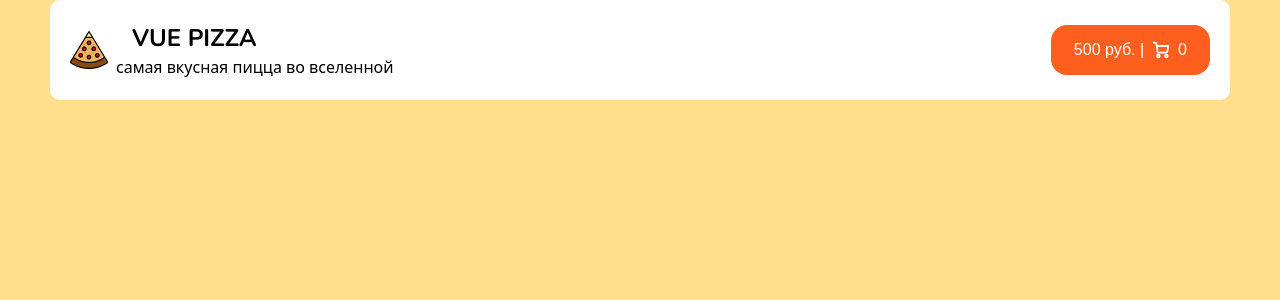
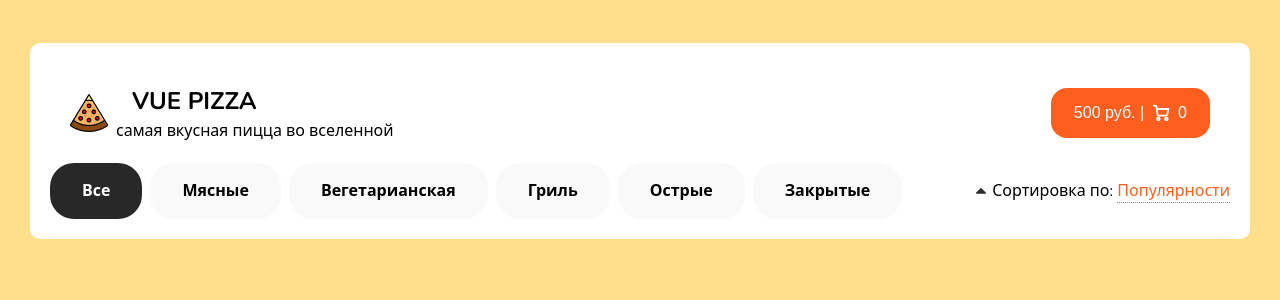
Before and after one commit to Igor20099/vue-pizza, a Vue app: page / in a window 1280 px wide. Shown: the top 300 px of the page. Built offline with nearby package versions, Linux system fonts and the light colour scheme.

Commit message:
create CategoriesComponent and SortComponent

```diff
--- a/src/App.vue
+++ b/src/App.vue
@@ -1,18 +1,32 @@
 <template>
   <div class="wrapper">
     <HeaderComponent />
+    <main>
+      <div class="content-top">
+        <CategoriesComponent />
+        <sortComponent />
+      </div>
+    </main>
   </div>
 </template>
 
 <script setup>
 import HeaderComponent from "./components/HeaderComponent.vue";
+import CategoriesComponent from "./components/CategoriesComponent.vue";
+import SortComponent from "./components/SortComponent.vue";
 </script>
 
 <style scoped lang="scss">
 .wrapper {
+  padding: 20px;
   background-color: #fff;
   width: calc(100vw - 100px);
   margin: 0 auto;
   border-radius: 10px;
+  margin-top: 43px;
+}
+
+.content-top {
+  display: flex;
 }
 </style>
--- /dev/null
+++ b/src/components/CategoriesComponent.vue
@@ -0,0 +1,49 @@
+<template>
+  <div class="categories">
+    <ul class="list">
+      <li
+        @click.prevent="activeIndex = i"
+        class="item"
+        :class="activeIndex === i ? 'active' : ''"
+        :key="i"
+        v-for="(category, i) in categories"
+      >
+        {{ category }}
+      </li>
+    </ul>
+  </div>
+</template>
+
+<script setup>
+import { ref } from "vue";
+const categories = [
+  "Все",
+  "Мясные",
+  "Вегетарианская",
+  "Гриль",
+  "Острые",
+  "Закрытые",
+];
+
+const activeIndex = ref(0);
+</script>
+
+<style scoped lang="scss">
+.list {
+  display: flex;
+  list-style-type: none;
+
+  .item {
+    margin-right: 8px;
+    background-color: #f9f9f9;
+    padding: 16px 32px;
+    border-radius: 24px;
+    font-weight: 700;
+    cursor: pointer;
+  }
+  .active {
+    background-color: #282828;
+    color: #fff;
+  }
+}
+</style>
--- /dev/null
+++ b/src/components/SortComponent.vue
@@ -0,0 +1,89 @@
+<template>
+  <div class="sort">
+    <img class="img" src="../assets/img/arrow_top.svg" />
+    <p class="text">
+      Сортировка по:
+      <span
+        @click.prevent="isVisiblePopup = !isVisiblePopup"
+        class="sort-category"
+        >{{ sortNames[activeIndex] }}</span
+      >
+    </p>
+    <ul class="popup" :class="isVisiblePopup ? 'visible' : ''">
+      <li
+        @click.prevent="handleSelectSort(i)"
+        :key="i"
+        class="item"
+        :class="activeIndex === i ? 'active' : ''"
+        v-for="(sortName, i) in sortNames"
+      >
+        {{ sortName }}
+      </li>
+    </ul>
+  </div>
+</template>
+
+<script setup>
+import { ref } from "vue";
+
+const isVisiblePopup = ref(false);
+const sortNames = ["Популярности", "Цене", "Алфавиту"];
+const activeIndex = ref(0);
+
+const handleSelectSort = (i) => {
+  activeIndex.value = i;
+  isVisiblePopup.value = false;
+};
+</script>
+
+<style scoped lang="scss">
+.sort {
+  position: relative;
+  display: flex;
+  justify-content: center;
+  align-items: center;
+  margin-left: auto;
+
+  .img {
+    width: 10px;
+    height: 6px;
+    margin-right: 6px;
+  }
+
+  .sort-category {
+    color: #fe5f1e;
+    border-bottom: 1px dotted #fe5f1e;
+    cursor: pointer;
+  }
+
+  .popup {
+    display: none;
+    flex-direction: column;
+    justify-content: center;
+    position: absolute;
+    right: 0;
+    top: 46px;
+    background: #ffffff;
+    box-shadow: 0px 5px 15px rgba(0, 0, 0, 0.09);
+    border-radius: 10px;
+    overflow: hidden;
+    padding: 10px 0;
+    width: 160px;
+    list-style-type: none;
+
+    .item {
+      padding: 16px 16px;
+      cursor: pointer;
+    }
+
+    .active {
+      color: #fe5f1e;
+      background-color: #fe5d1e10;
+    }
+  }
+
+  .visible {
+    display: flex;
+  }
+}
+</style>
```
Also changed, not shown: src/assets/img/arrow_top.svg (added).
